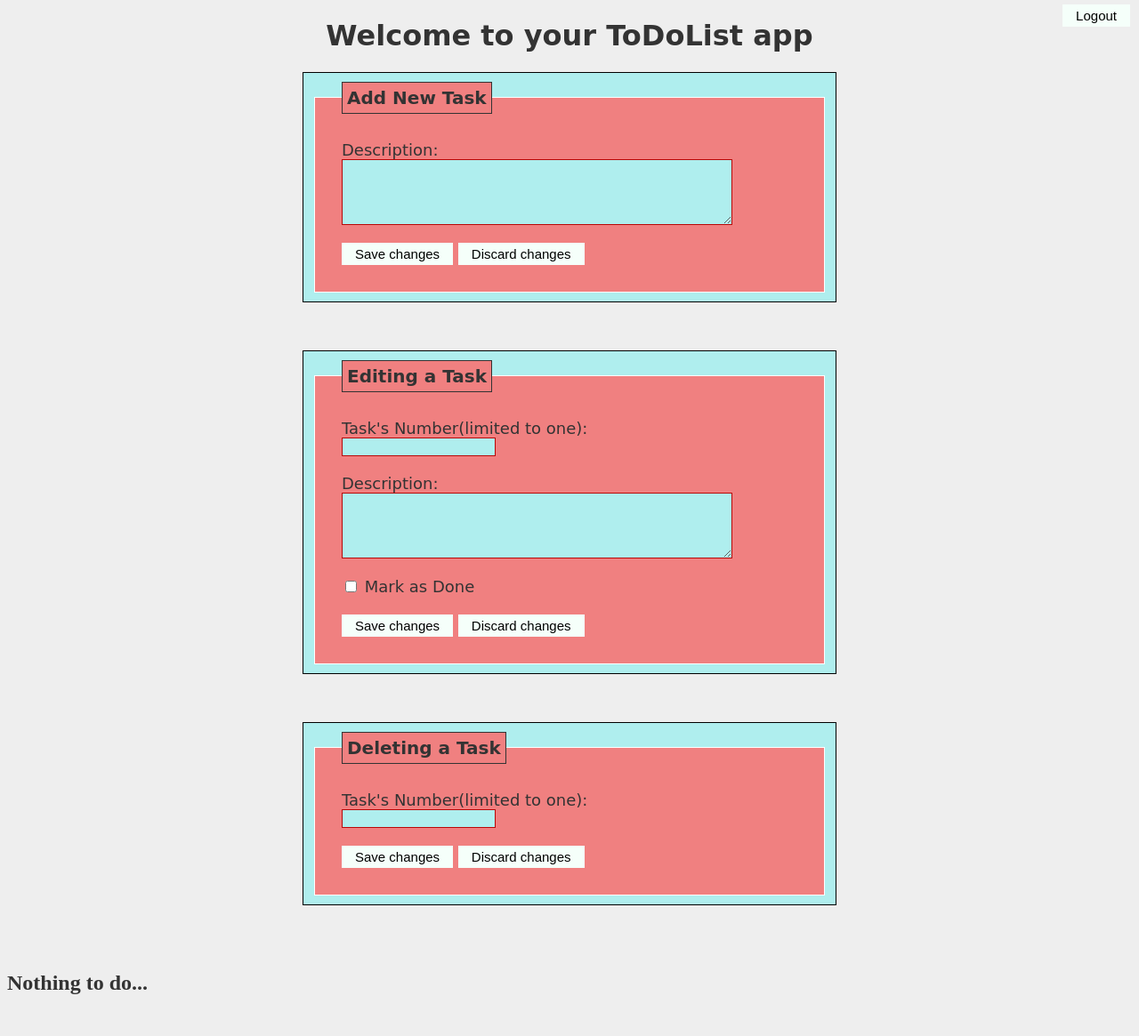
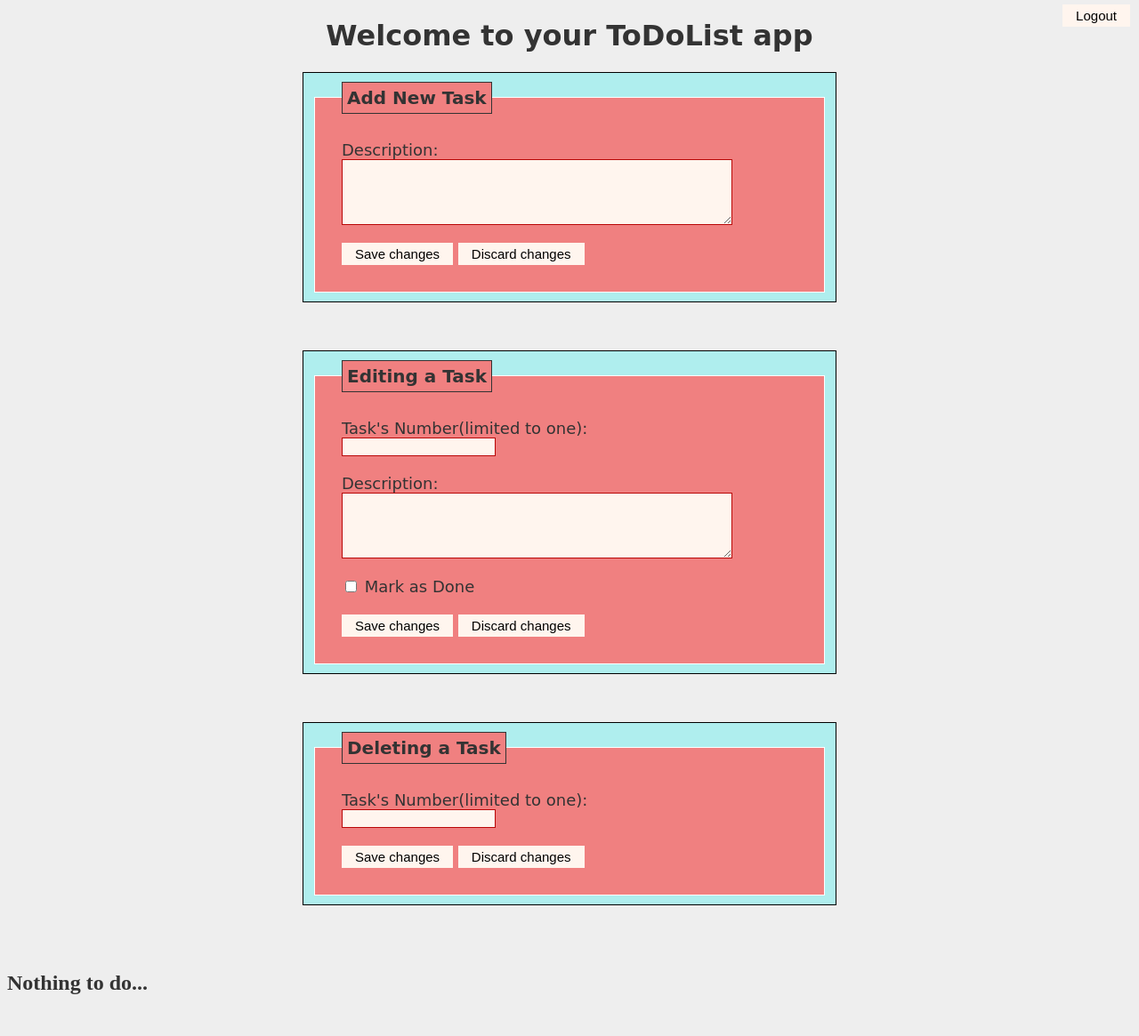
Before and after one commit to tomerbl123/ToDoList, a Flask app: page /homepage in a window 1280 px wide. Shown: the whole page at 89% size. Run offline with Flask 2, Linux system fonts and the light colour scheme; the visitor is signed in with stand-in values (Sample User, id 1); data comes from the database, SQL or seed files in the repository; data that the repository does not hold is empty.

Commit message:
text_field_color_change

```diff
--- a/templates/homepage.html
+++ b/templates/homepage.html
@@ -55,7 +55,7 @@
 				font-size: 15px;
 				font-family: Helvetica, Arial, sans-serif;
 				border: solid 1px #b90707;
-				background-color: #AFEEEE
+				background-color: #FFF5EE
 			}
 			.checkbox {
 				float: 5=left;
@@ -63,7 +63,7 @@
 			}
 			form input[type="submit"], input[type="reset"] {
 				border: none;
-				background-color: #F5FFFA;
+				background-color: #FFF5EE;
 				height: 25px;
 				padding: 0 15px;
 				font-size: 15px;
```
